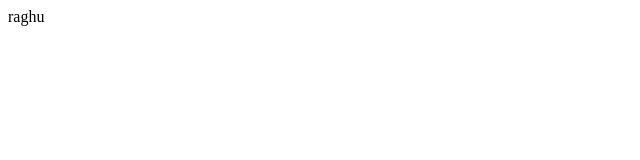
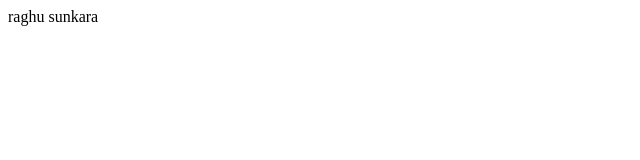
Before and after one commit to raghuramsunkara/project, a plain HTML site: page home.html in a window 1280 px wide. Shown: the full height of the page, 0-640 px from the left. Drawn offline with Linux system fonts and the light colour scheme.

Commit message:
home modified

```diff
--- a/home.html
+++ b/home.html
@@ -6,6 +6,6 @@
     <title>Document</title>
 </head>
 <body>
-    raghu
+    raghu sunkara
 </body>
 </html>
```
